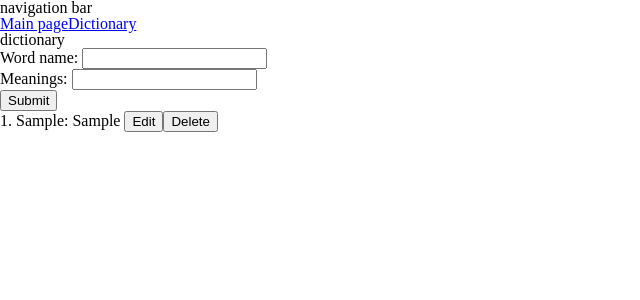
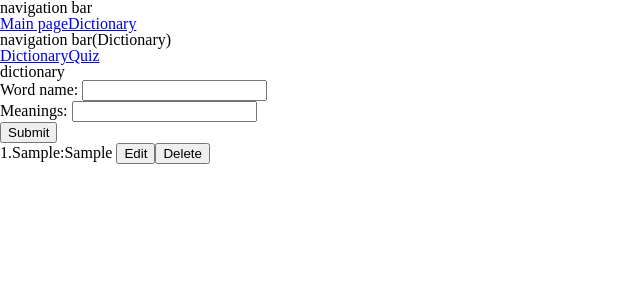
Before and after one commit to HENOZIWD/dictionary, a Next.js app: page /dictionary in a window 1280 px wide. Both pictures are taken after typing "Sample", "Sample" into the empty fields and a click on the button "Submit". Shown: the top 300 px of the page, without its empty margins (0-640 px from the left). Built offline with nearby package versions, Linux system fonts and the light colour scheme.

Commit message:
refactor: Apply eslint
Apply eslint rules of airbnb.

```diff
--- a/src/app/dictionary/addWord.tsx
+++ b/src/app/dictionary/addWord.tsx
@@ -1,16 +1,15 @@
 'use client';
 
-import { useState } from 'react';
+import React, { useState } from 'react';
 import { useWords, useWordsDispatch } from './wordsContext';
 
 export default function AddWord() {
-
   const [wordName, setWordName] = useState<string>('');
   const [meaning, setMeaning] = useState<string>('');
   const words = useWords();
   const dispatch = useWordsDispatch();
 
-  const handleAddWord = (event: React.MouseEvent) => {
+  const handleAddWord = (event: React.FormEvent) => {
     event.preventDefault();
 
     const trimmedWordName = wordName.trim();
@@ -25,44 +24,36 @@ export default function AddWord() {
         wordName: trimmedWordName,
         meaning: trimmedMeaning,
       });
-    }
-    else {
+    } else {
       alert('Please enter the word and meaning correctly.');
     }
-  }
+  };
 
   return (
-    <>
-
     <div>
-
-      <label>
+      <form onSubmit={handleAddWord}>
+        <label htmlFor="word-name">
           Word name:&nbsp;
           <input
+            id="word-name"
             type="text"
             value={wordName}
-          onChange={e => setWordName(e.target.value)}
+            onChange={(e) => setWordName(e.target.value)}
           />
         </label>
         <br />
-      <label>
+        <label htmlFor="meaning">
           Meanings:&nbsp;
           <input
+            id="meaning"
             type="text"
             value={meaning}
-          onChange={e => setMeaning(e.target.value)}
+            onChange={(e) => setMeaning(e.target.value)}
           />
         </label>
         <br />
-      <button
-        type="button"
-        onClick={handleAddWord}
-      >
-        Submit
-      </button>
-
+        <button type="submit">Submit</button>
+      </form>
     </div>
-
-    </>
-  )
+  );
 }
--- a/src/app/dictionary/layout.tsx
+++ b/src/app/dictionary/layout.tsx
@@ -1,5 +1,7 @@
 'use client';
 
+import React from 'react';
+import Link from 'next/link';
 import { WordsProvider } from './wordsContext';
 
 export default function DictionaryLayout({
@@ -7,14 +9,16 @@ export default function DictionaryLayout({
 }: {
   children: React.ReactNode
 }) {
-
   return (
-    <>
-
     <WordsProvider>
+      <nav>
+        <div>navigation bar&#40;Dictionary&#41;</div>
+        <div>
+          <Link href="/dictionary">Dictionary</Link>
+          <Link href="/dictionary/quiz">Quiz</Link>
+        </div>
+      </nav>
       {children}
     </WordsProvider>
-
-    </>
-  )
+  );
 }
--- a/src/app/dictionary/wordList.tsx
+++ b/src/app/dictionary/wordList.tsx
@@ -1,31 +1,7 @@
-import { useState } from 'react';
+import React, { useState } from 'react';
 import { IWordData, useWords, useWordsDispatch } from './wordsContext';
 
-export default function WordList() {
-
-  const words = useWords();
-
-  return (
-    <>
-
-    <ul>
-      {words.map((word) => (
-        <li key={word.id}>
-          <Word word={word} />
-        </li>
-      ))}
-    </ul>
-
-    </>
-  )
-}
-
-interface IWordProps {
-  word: IWordData;
-}
-
 function Word({ word }: IWordProps) {
-
   const dispatch = useWordsDispatch();
   const [isEditing, setIsEditing] = useState<boolean>(false);
   const [editWordName, setEditWordName] = useState<string>(word.wordName);
@@ -43,40 +19,45 @@ function Word({ word }: IWordProps) {
         word: {
           ...word,
           wordName: trimmedWordName,
-          meaning: trimmedMeaning
-        }
+          meaning: trimmedMeaning,
+        },
       });
 
       setIsEditing(false);
-    }
-    else {
+    } else {
       alert('Please enter the word and meaning correctly.');
     }
-  }
+  };
 
   return (
+    <div>
+      {!isEditing
+        ? (
           <>
-
-    {!isEditing ?
-    <>
-      {word.id}. {word.wordName}: {word.meaning}&nbsp;
+            {word.id}
+            .
+            {word.wordName}
+            :
+            {word.meaning}
+&nbsp;
             <button type="button" onClick={() => setIsEditing(true)}>Edit</button>
             <button
               type="button"
               onClick={() => {
                 dispatch({
                   type: 'deleted',
-            id: word.id
+                  id: word.id,
                 });
               }}
             >
               Delete
             </button>
           </>
-    :
+        )
+        : (
           <>
-      <input type="text" value={editWordName} onChange={e => setEditWordName(e.target.value)} />
-      <input type="text" value={editMeaning} onChange={e => setEditMeaning(e.target.value)} />
+            <input type="text" value={editWordName} onChange={(e) => setEditWordName(e.target.value)} />
+            <input type="text" value={editMeaning} onChange={(e) => setEditMeaning(e.target.value)} />
             <button
               type="button"
               onClick={handleEditSave}
@@ -94,8 +75,25 @@ function Word({ word }: IWordProps) {
               Cancel
             </button>
           </>
+        )}
+    </div>
+  );
 }
 
-    </>
-  )
+export default function WordList() {
+  const words = useWords();
+
+  return (
+    <ul>
+      {words.map((word) => (
+        <li key={word.id}>
+          <Word word={word} />
+        </li>
+      ))}
+    </ul>
+  );
 }
+
+interface IWordProps {
+  word: IWordData;
+}
--- a/src/app/dictionary/wordsContext.tsx
+++ b/src/app/dictionary/wordsContext.tsx
@@ -1,4 +1,6 @@
-import { Dispatch, createContext, useContext, useReducer } from 'react';
+import React, {
+  Dispatch, createContext, useContext, useReducer,
+} from 'react';
 
 export interface IWordData {
   id: number;
@@ -17,15 +19,46 @@ type IActionData = {
 } | {
   type: 'deleted';
   id: number;
-}
+};
 
 const WordsContext = createContext<IWordData[] | null>(null);
 const WordsDispatchContext = createContext<Dispatch<IActionData> | null>(null);
 
+function wordsReducer(words: IWordData[], action: IActionData) {
+  switch (action.type) {
+    case 'added': {
+      return [...words, {
+        id: action.id,
+        wordName: action.wordName,
+        meaning: action.meaning,
+      }];
+    }
+
+    case 'changed': {
+      return words.map((w) => {
+        if (w.id === action.word.id) {
+          return action.word;
+        }
+        return w;
+      });
+    }
+
+    case 'deleted': {
+      return words.filter((w) => w.id !== action.id);
+    }
+
+    default: {
+      throw Error('Unknown action');
+    }
+  }
+}
+
+const initialWords: IWordData[] = [];
+
 export function WordsProvider({ children }: { children: React.ReactNode }) {
   const [words, dispatch] = useReducer(
     wordsReducer,
-    initialWords
+    initialWords,
   );
 
   return (
@@ -34,7 +67,7 @@ export function WordsProvider({ children }: { children: React.ReactNode }) {
         {children}
       </WordsDispatchContext.Provider>
     </WordsContext.Provider>
-  )
+  );
 }
 
 export function useWords() {
@@ -54,37 +87,3 @@ export function useWordsDispatch() {
 
   return dispatch;
 }
-
-function wordsReducer(words: IWordData[], action: IActionData) {
-  switch (action.type) {
-
-    case 'added': {
-      return [...words, {
-        id: action.id,
-        wordName: action.wordName,
-        meaning: action.meaning
-      }];
-    }
-
-    case 'changed': {
-      return words.map(w => {
-        if (w.id === action.word.id) {
-          return action.word;
-        }
-        else {
-          return w;
-        }
-      });
-    }
-
-    case 'deleted': {
-      return words.filter(w => w.id !== action.id);
-    }
-
-    default: {
-      throw Error('Unknown action');
-    }
-  }
-}
-
-const initialWords: IWordData[] = [];
--- a/src/app/layout.tsx
+++ b/src/app/layout.tsx
@@ -1,18 +1,12 @@
+import React from 'react';
 import Link from 'next/link';
 import './globals.css';
-import { Metadata } from 'next';
-
-export const metadata: Metadata = {
-  title: 'Dictionary',
-  description: 'Memorize your words!',
-}
 
 export default function RootLayout({
   children,
 }: {
   children: React.ReactNode
 }) {
-
   return (
     <html lang="en">
 
@@ -20,13 +14,13 @@ export default function RootLayout({
         <nav>
           <div>navigation bar</div>
           <div>
-            <Link href='/'>Main page</Link>
-            <Link href='/dictionary'>Dictionary</Link>
+            <Link href="/">Main page</Link>
+            <Link href="/dictionary">Dictionary</Link>
           </div>
         </nav>
         {children}
       </body>
 
     </html>
-  )
+  );
 }
```
Also changed, not shown: package.json (+11 -1 lines), src/app/dictionary/page.tsx (+7 -7 lines), src/app/page.tsx (+8 -7 lines), .eslintrc.json, 2 other files (tests, documents, lock files or other folders). Lines whose indentation alone changed are shown as unchanged.
